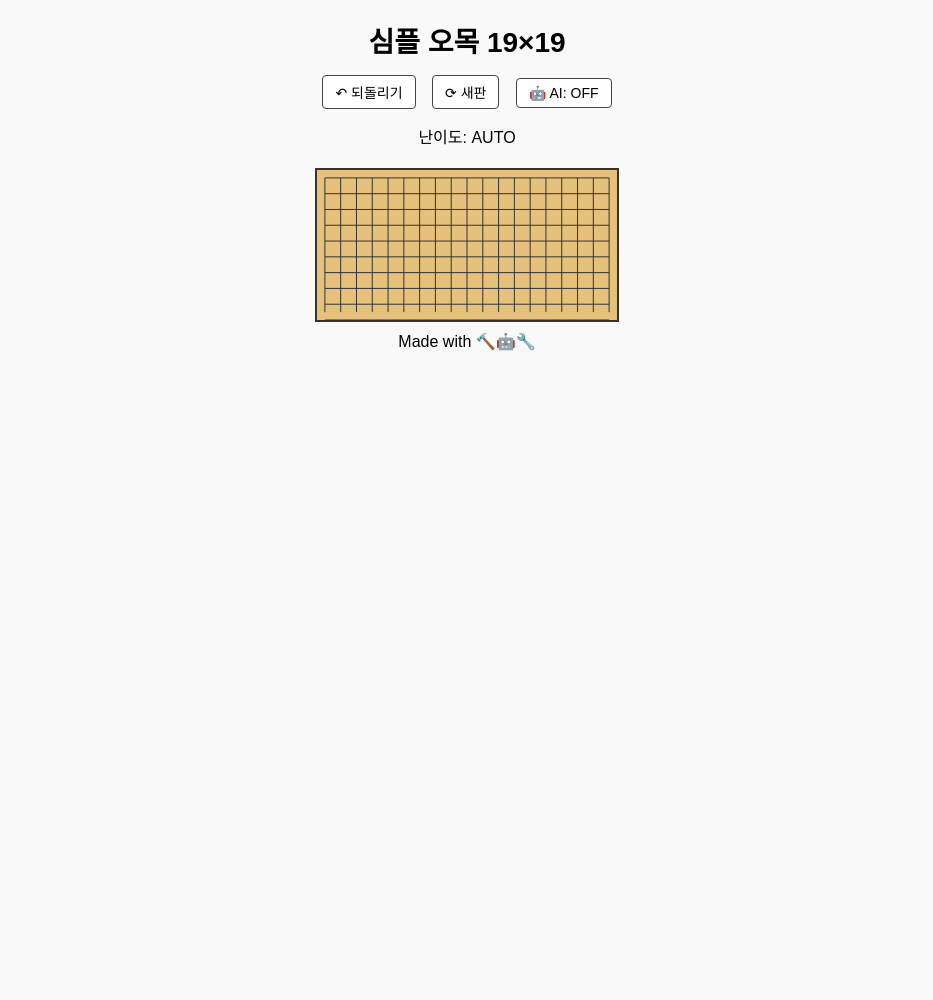
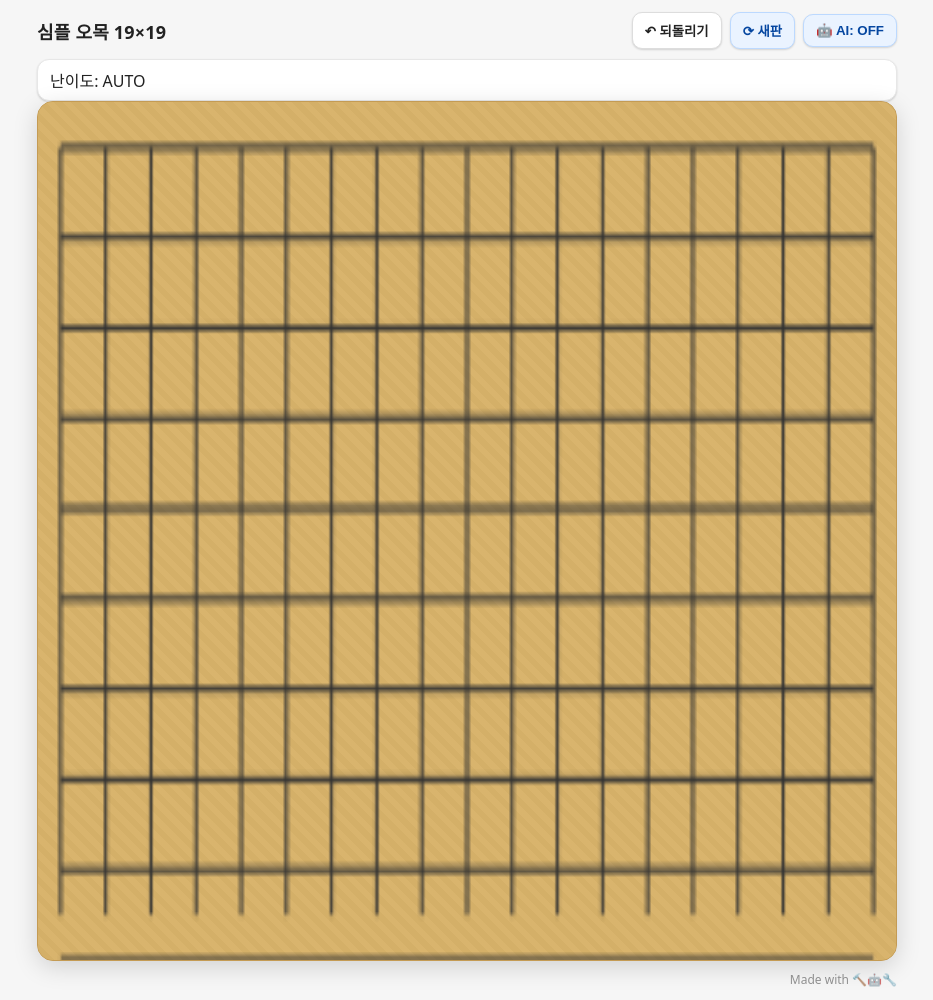
Before and after one commit to neramc/neramc.github.io, a PHP site: page / in a window 1280 px wide. Shown: the whole page, without its empty margins (173-1106 px from the left). Before the commit the page ends 351 px from the top, so only its background shows below. Run offline with PHP 8.4, Linux system fonts and the light colour scheme.

Commit message:
Update style.css

```diff
--- a/five/style.css
+++ b/five/style.css
@@ -1,43 +1,62 @@
-body {
-  text-align: center;
-  font-family: sans-serif;
-  background: #f9f9f9;
-  margin: 0;
-  padding: 0;
+:root{
+  --board-bg:#d8b36a;
+  --line:#6b4c1f;
+  --panel:#ffffff;
+  --text:#222;
+  --accent:#0a7cff;
+  --shadow:rgba(0,0,0,.15);
 }
-
-h1 {
-  margin: 20px 0 10px;
-  font-size: 28px;
+*{box-sizing:border-box}
+body{
+  margin:0;
+  font-family:ui-sans-serif,system-ui,"Apple SD Gothic Neo",Segoe UI,Roboto,sans-serif;
+  color:var(--text);
+  background: #f6f6f6;
+  display:flex; min-height:100svh; align-items:center; justify-content:center; padding:12px;
 }
-
-#board {
-  background: #e5c17c;
-  border: 2px solid #333;
-  margin: 10px auto;
-  display: block;
+.app{
+  width:min(92vw, 860px);
 }
-
-.controls {
-  margin: 15px auto;
+header{
+  display:flex; align-items:center; justify-content:space-between;
+  gap:12px; margin-bottom:10px;
 }
-
-.controls button {
-  margin: 0 6px;
-  padding: 6px 12px;
-  font-size: 14px;
-  border: 1px solid #444;
-  border-radius: 4px;
-  background: #fff;
-  cursor: pointer;
-  transition: background 0.2s;
+h1{
+  font-size:18px; margin:0; letter-spacing:.2px;
 }
-
-.controls button:hover {
-  background: #eee;
+.controls{
+  display:flex; gap:8px; flex-wrap:wrap; align-items:center;
 }
-
-#status {
-  font-size: 16px;
-  margin: 8px 0 20px;
+button{
+  appearance:none; border:1px solid #ddd; background:#fff; color:#222; padding:8px 12px;
+  border-radius:10px; cursor:pointer; font-weight:600; box-shadow:0 1px 2px var(--shadow);
+  transition:.15s transform,.15s box-shadow,.15s background,.15s border-color;
 }
+button:hover{ transform:translateY(-1px); box-shadow:0 4px 10px var(--shadow) }
+button:active{ transform:translateY(0); box-shadow:0 2px 6px var(--shadow) }
+.accent{ border-color:#bcd9ff; background:#eaf3ff; color:#0546a0 }
+.status{
+  background:var(--panel); border:1px solid #e7e7e7; border-radius:12px; padding:8px 12px;
+  box-shadow:0 1px 2px var(--shadow); display:flex; align-items:center; gap:10px; flex-wrap:wrap;
+}
+.stone-ind{
+  width:18px; height:18px; border-radius:50%; display:inline-block; vertical-align:middle; border:1px solid rgba(0,0,0,.25);
+}
+.stone-black{ background: radial-gradient(circle at 30% 30%, #444 0%, #000 70%);}
+.stone-white{ background: radial-gradient(circle at 30% 30%, #fff 0%, #ddd 70%); border-color:rgba(0,0,0,.15)}
+.wrapper{
+  background:var(--board-bg);
+  border-radius:16px; overflow:hidden; border:1px solid #c49b54; box-shadow: 0 6px 24px var(--shadow);
+}
+.board{
+  width:100%; aspect-ratio:1/1; display:block; touch-action:none;
+  background: repeating-linear-gradient(45deg, rgba(255,255,255,.02) 0 6px, rgba(0,0,0,.02) 6px 12px), var(--board-bg);
+}
+.footer{
+  margin-top:10px; font-size:12px; color:#666; display:flex; justify-content:space-between; gap:8px; flex-wrap:wrap;
+}
+.hint{ color:#444 }
+.winner{
+  color:#0a7c2f; font-weight:700;
+}
+.attribution{ opacity:.7 }
```
